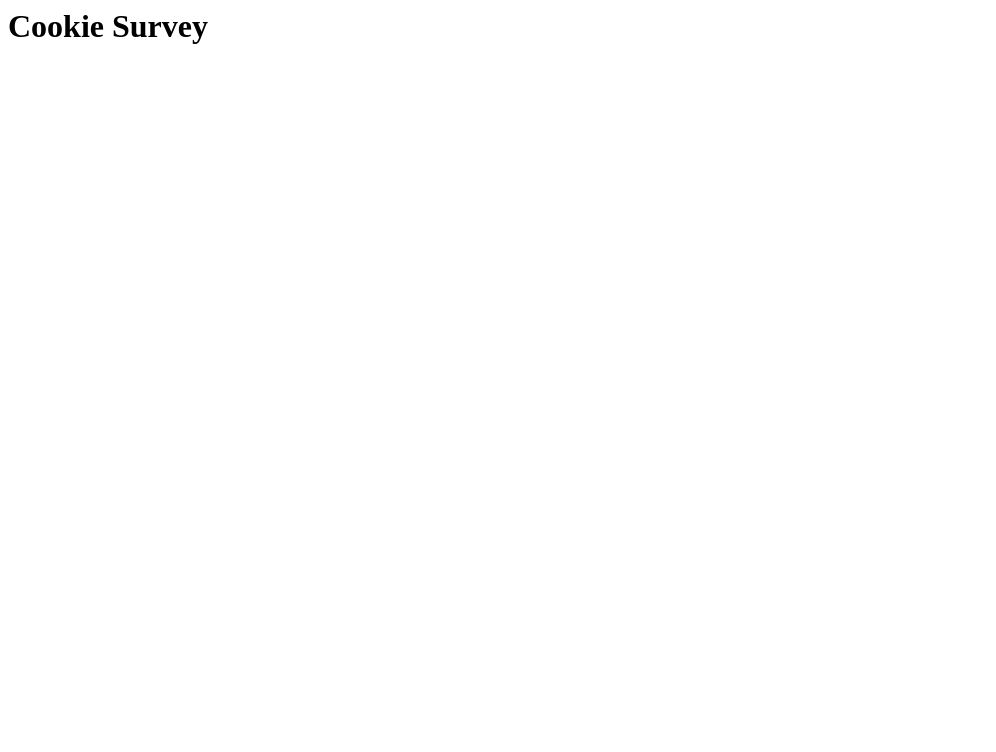
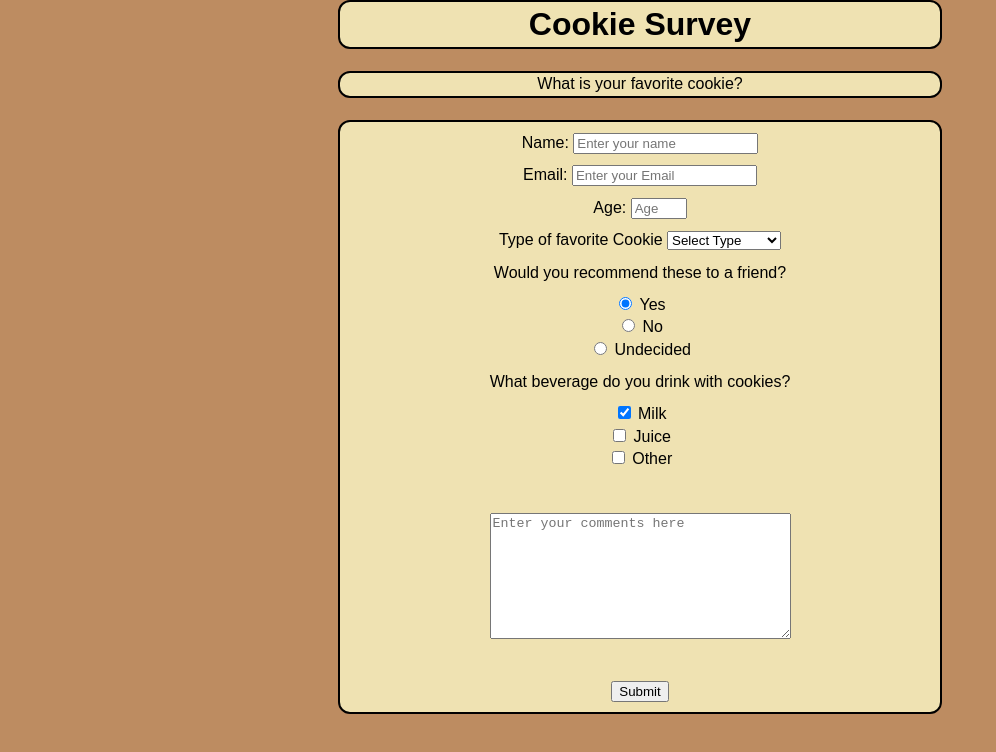
Before and after one commit to wesgray76/survey-form, a plain HTML site: page index.html in a window 1280 px wide. Shown: the whole page, without its empty margins (0-996 px from the left). Drawn offline with Linux system fonts and the light colour scheme.

Commit message:
Update README with working URL Built the Survey Form

```diff
--- a/index.html
+++ b/index.html
@@ -1 +1,115 @@
-<h1 id="title">Cookie Survey</h1>
+<html lang="en">
+  <head>
+    <meta  charset="utf-8">
+    <title>Cookie Survey</title>
+    <style>
+      body {
+        font-family: sans-serif;
+        font-size: 1rem;
+        font-weight: 400;
+        line-height: 1.4;
+        margin: 0;
+        background-color: #BD8C61;
+      }
+
+      #description {
+        text-align: center;
+        display: block;
+        border: 2px solid black;
+        border-radius: 12px;
+        width: 600px;
+        margin: 0 auto;
+        background-color: #EFE2B2;
+      }
+
+      #title {
+        text-align: center;
+        display: block;
+        border: 2px solid black;
+        border-radius: 12px;
+        width: 600px;
+        margin: 0 auto;
+        background-color: #EFE2B2;
+      }
+
+      .form-group {
+        text-align: center;
+        margin: 10px;
+      }
+
+      p {
+        margin: 10px;
+      }
+
+      #survey-form {
+        border: 2px solid black;
+        border-radius: 12px;
+        width: 600px;
+        margin: 0 auto;
+        background-color: #EFE2B2;
+      }
+    </style>
+    </head>
+
+    <body>
+      <h1 id="title">Cookie Survey</h1><br>
+      <p id="description">What is your favorite cookie?</p><br>
+      <form id="survey-form">
+        <div class="form-group">
+          <label id="name-label" for="name">Name:</label>
+          <input type="text" name="name" id="name" class="form-control" placeholder="Enter your name" required>
+        </div>
+
+        <div class="form-group">
+          <label id="email-label" for="email">Email:</label>
+          <input type="email" name="email" id="email" class="form-control" placeholder="Enter your Email" required/>
+        </div>
+
+        <div class="form-group">
+          <label id="number-label" for="number">Age:</label>
+          <input type="number" name="age" id="number" min="5" max="99" class="form-control" placeholder="Age" required/>
+        </div>
+
+        <div class="form-group">
+          <label for="type">Type of favorite Cookie</label>
+          <select id="dropdown" name="type" class="form-control" required>
+            <option disabled selected value>Select Type</option>
+            <option value="Chocolate">Chocolate Chip</option>
+            <option value="Oreo">Oreo</option>
+            <option value="Sugar">Sugar Cookie</option>
+            <option value="Snickerdoodles">Snickerdoodles</option>
+            <option value="M&M">M&M</option>
+          </select>
+        </div>
+
+        <div class="form-group">
+          <p>Would you recommend these to a friend?</p>
+          <input type="radio" name="user-recommend" value="yes" class="input-radio" checked>
+          <label for="yes">Yes</label><br>
+          <input type="radio" name="user-recommend" value="no" class="input-radio">
+          <label for="no">No</label><br>
+          <input type="radio" name="user-recommend" value="undecided" class="input-radio">
+          <label for="undecided">Undecided</label>
+        </div>
+
+        <div class="form-group">
+          <p>What beverage do you drink with cookies?</p>
+          <input type="checkbox" name="drink" value="milk" class="input-checkbox" checked>
+          <label for="milk">Milk</label><br>
+          <input type="checkbox" name="drink" value="juice" class="input-checkbox">
+          <label for="juice">Juice</label><br>
+          <input type="checkbox" name="drink" value="other" class="input-checkbox">
+          <label for="other">Other</label>
+        </div><br>
+
+        <div class="form-group">
+          <textarea name="comment" rows="8" cols="35" id="comments" class="input-textarea" placeholder="Enter your comments here"></textarea>
+        </div><br>
+
+        <div class="form-group">
+          <button type="submit" id="submit" class="submit-button">Submit</button>
+        </div>
+      </form>
+      <script type="text/javascript" src="https://cdn.freecodecamp.org/testable-projects-fcc/v1/bundle.js"></script>
+    </body>
+</html>
```
Also changed, not shown: 1 other file.
